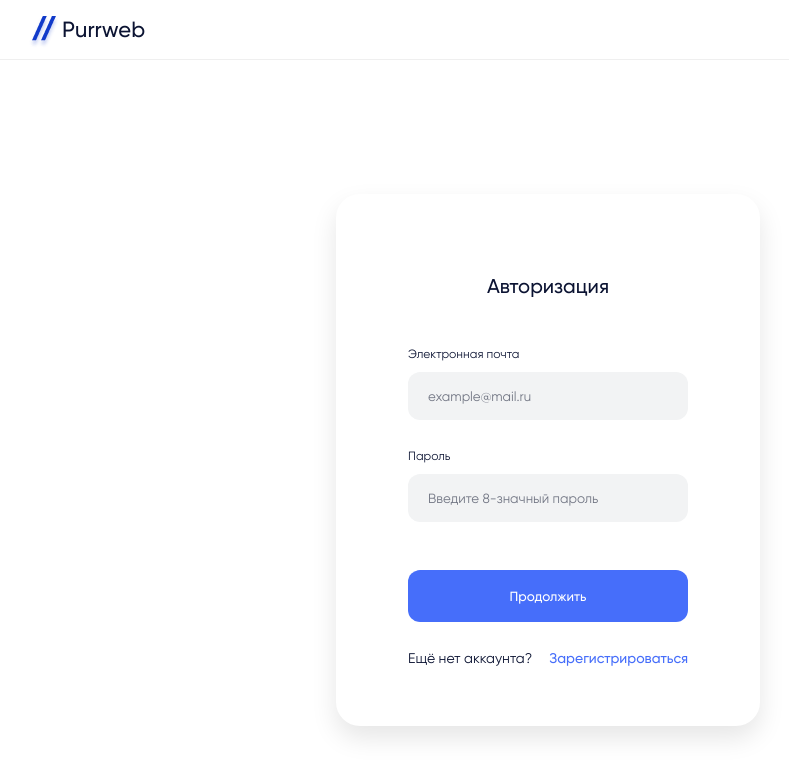
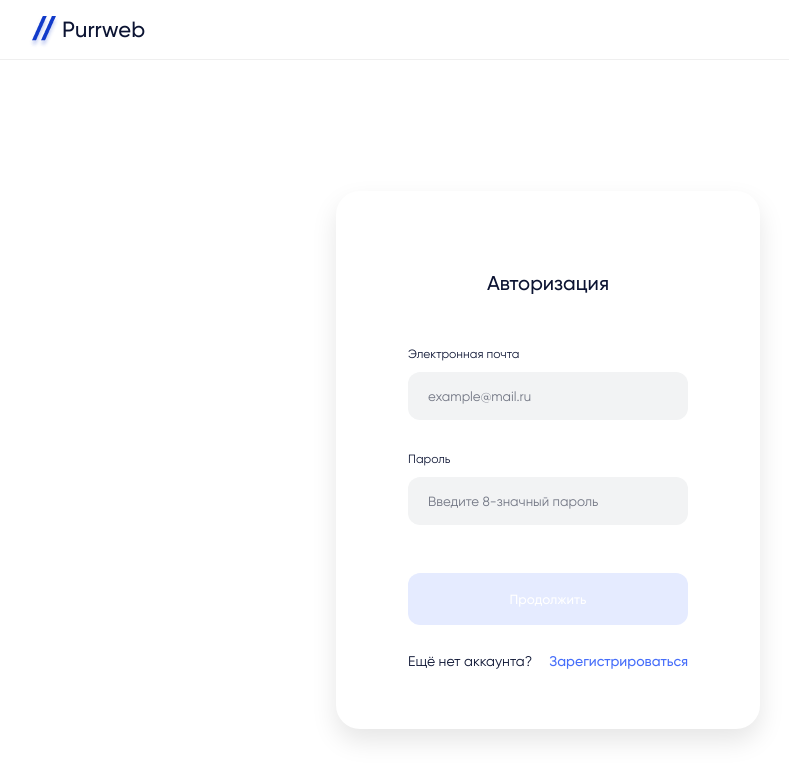
Before and after one commit to oddwang37/authentification-react-ts, a React (Create React App) app: page /signin in a window 1280 px wide. Shown: the top 780 px of the page, without its empty margins (92-881 px from the left). Built offline with nearby package versions, Linux system fonts and the light colour scheme.

Commit message:
feat: form validations with making button disabled

```diff
--- a/src/components/UI/Button.tsx
+++ b/src/components/UI/Button.tsx
@@ -2,19 +2,27 @@ import { FC, ButtonHTMLAttributes } from 'react';
 import styled from 'styled-components';
 
 const Button: FC<ButtonProps> = (props) => {
-  return <Root {...props}>{props.children}</Root>;
+  return (
+    <Root {...props} disabled={props.inactive}>
+      {props.children}
+    </Root>
+  );
 };
 
 export default Button;
 
 interface ButtonProps extends ButtonHTMLAttributes<HTMLButtonElement> {
   children: string;
+  inactive?: boolean;
 }
 
-const Root = styled.button`
+type RootProps = {
+  inactive?: boolean;
+};
+const Root = styled.button<RootProps>`
   width: 280px;
   height: 52px;
-  background-color: #466efa;
+  background-color: ${(p) => (p.inactive ? '#E5EBFF' : '#466efa')};
   padding: 14px 20px;
   border-radius: 12px;
   text-align: center;
@@ -26,9 +34,13 @@ const Root = styled.button`
   font-family: 'Gilroy';
   font-weight: 700;
   transition: 0.3s all;
+  ${(p) =>
+    p.inactive
+      ? ''
+      : `
   &:hover {
     border: 2px solid #466efa;
     background-color: rgba(0, 0, 0, 0);
     color: #466efa;
-  }
+  }`}
 `;
--- a/src/components/UI/Input/ErrorMessage.tsx
+++ b/src/components/UI/Input/ErrorMessage.tsx
@@ -2,18 +2,17 @@ import { FC } from 'react';
 import styled from 'styled-components';
 
 const ErrorMessage: FC<ErrorMessageProps> = (props) => {
-	return (<Root>{props.children}</Root>)
-}
+  return <Root>{props.children}</Root>;
+};
 
 export default ErrorMessage;
 
 interface ErrorMessageProps {
-	children: string;
+  children: string;
 }
 const Root = styled.div`
-	height: 40px;
-	width: 100%;
-	font-size: 14px;
-	color: #f46666;
-	margin-top: 4px;
-`
+  width: 100%;
+  font-size: 14px;
+  color: #f46666;
+  margin-top: 4px;
+`;
--- a/src/components/UI/Input/Input.tsx
+++ b/src/components/UI/Input/Input.tsx
@@ -31,22 +31,21 @@ interface InputStyledProps {
 type RegisterType = UseFormRegister<FieldValues>;
 
 const Root = styled.div`
-  display: flex;
-  flex-direction: column;
-  gap: 10px;
   margin-bottom: 28px;
 `;
 const Field = styled.input<InputStyledProps>`
   width: 280px;
   height: 48px;
   background-color: #f2f3f4;
-  border: ${(p) => (p.error ? '1px splid #f46666' : 'none')};
+  border: ${(p) => (p.error ? '1px solid #f46666' : 'none')};
   border-radius: 12px;
   padding: 14px 20px;
   font-family: 'Gilroy';
+  margin-bottom: ${(p) => (p.error ? 10 : 6)};
   &::placeholder {
     color: #717583;
   }
+  margin-top: 10px;
 `;
 const Label = styled.label`
   font-size: 12px;
--- a/src/pages/SignIn.tsx
+++ b/src/pages/SignIn.tsx
@@ -18,8 +18,8 @@ const SignIn = () => {
   const {
     register,
     handleSubmit,
-    formState: { errors },
-  } = useForm<FormData>();
+    formState: { errors, isValid },
+  } = useForm<FormData>({ mode: 'onChange' });
 
   useEffect(() => {
     if (isAuth) {
@@ -55,6 +55,14 @@ const SignIn = () => {
             error={errors.email?.message}
             label="Электронная почта"
             placeholder="example@mail.ru"
+            rules={{
+              required: 'Необходимо ввести e-mail',
+              pattern: {
+                value:
+                  /^(([^<>()[\]\\.,;:\s@"]+(\.[^<>()[\]\\.,;:\s@"]+)*)|(".+"))@((\[[0-9]{1,3}\.[0-9]{1,3}\.[0-9]{1,3}\.[0-9]{1,3}])|(([a-zA-Z\-0-9]+\.)+[a-zA-Z]{2,}))$/,
+                message: 'Неправильный email',
+              },
+            }}
           />
           <Input
             register={register}
@@ -63,8 +71,12 @@ const SignIn = () => {
             label="Пароль"
             type="password"
             placeholder="Введите 8-значный пароль"
+            rules={{
+              required: 'Необходимо ввести пароль',
+              minLength: { value: 6, message: 'Пароль должен состоять минимум из 6 символов' },
+            }}
           />
-          <Button>Продолжить</Button>
+          <Button inactive={!isValid}>Продолжить</Button>
         </form>
         <LinkWrapper>
           <div>Ещё нет аккаунта?</div>
--- a/src/pages/SignUp.tsx
+++ b/src/pages/SignUp.tsx
@@ -26,8 +26,9 @@ const SignUp = () => {
   const {
     register,
     handleSubmit,
-    formState: { errors },
-  } = useForm<FormData>();
+    watch,
+    formState: { errors, isValid },
+  } = useForm<FormData>({ mode: 'onChange' });
   const dispatch = useAppDispatch();
   const navigate = useNavigate();
 
@@ -69,6 +70,14 @@ const SignUp = () => {
                 error={errors.email?.message}
                 label="Электронная почта"
                 placeholder="example@mail.ru"
+                rules={{
+                  required: 'Необходимо ввести e-mail',
+                  pattern: {
+                    value:
+                      /^(([^<>()[\]\\.,;:\s@"]+(\.[^<>()[\]\\.,;:\s@"]+)*)|(".+"))@((\[[0-9]{1,3}\.[0-9]{1,3}\.[0-9]{1,3}\.[0-9]{1,3}])|(([a-zA-Z\-0-9]+\.)+[a-zA-Z]{2,}))$/,
+                    message: 'Неправильный email',
+                  },
+                }}
               />
               <Input
                 register={register}
@@ -77,6 +86,14 @@ const SignUp = () => {
                 label="Пароль"
                 placeholder="Введите пароль"
                 type="password"
+                rules={{
+                  pattern: {
+                    value: /^(?=.*\d)(?=.*[a-z])(?=.*[A-Z])[0-9a-zA-Z]{6,}$/,
+                    message:
+                      'Пароль должен состоять минимум из 6-ти символов и содержать минимум одну цифрц и одну букву верхнего и нижнего регистров',
+                  },
+                  required: 'Необходимо ввести пароль',
+                }}
               />
               <Input
                 register={register}
@@ -85,6 +102,13 @@ const SignUp = () => {
                 label="Повтор пароля"
                 placeholder="Повторите пароль"
                 type="password"
+                rules={{
+                  validate: (val: string) => {
+                    if (watch('password') !== val) {
+                      return "Passwords don't match";
+                    }
+                  },
+                }}
               />
               <Button onClick={completeFormStep}>Продолжить</Button>
             </form>
@@ -105,6 +129,7 @@ const SignUp = () => {
                 error={errors.name?.message}
                 label="Имя"
                 placeholder="Введите имя"
+                rules={{ required: 'Введите имя' }}
               />
               <Input
                 register={register}
@@ -112,6 +137,7 @@ const SignUp = () => {
                 error={errors.surname?.message}
                 label="Фамилия"
                 placeholder="Введите фамилию"
+                rules={{ required: 'Введите фамилию' }}
               />
               <Input
                 register={register}
@@ -119,8 +145,9 @@ const SignUp = () => {
                 error={errors.phone?.message}
                 label="Телефон"
                 placeholder="+7 (333)-333-33-33"
+                rules={{ required: 'Введите номер телефона' }}
               />
-              <Button>Продолжить</Button>
+              <Button inactive={!isValid}>Продолжить</Button>
             </form>
           </FormContainer>
         </FormStep>
--- a/src/redux/authSlice.ts
+++ b/src/redux/authSlice.ts
@@ -1,6 +1,5 @@
 import { createSlice, createAsyncThunk } from '@reduxjs/toolkit';
 import axios from 'axios';
-import { toast } from 'react-toastify';
 
 import instance from '../services/axios';
 import { UserInfo, UserInfoResponse } from '../models/User';
```
